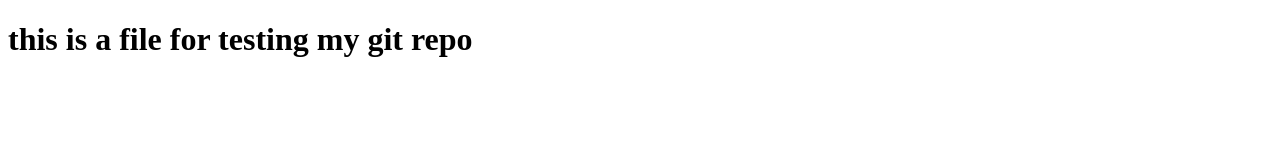
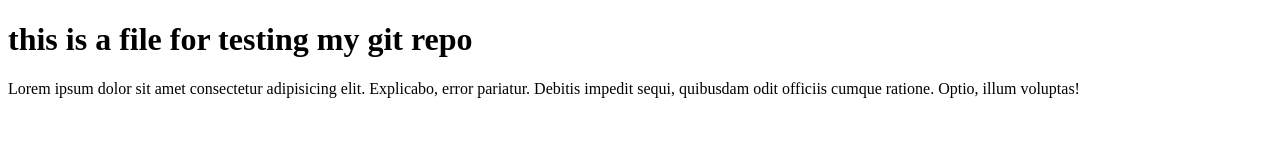
Before and after one commit to prattoy01/webdev01, a plain HTML site: page index.html in a window 1280 px wide. Drawn offline with Linux system fonts and the light colour scheme.

Commit message:
update 2.1

```diff
--- a/index.html
+++ b/index.html
@@ -7,5 +7,6 @@
 </head>
 <body>
     <h1>this is a file for testing my git repo</h1>
+    <p>Lorem ipsum dolor sit amet consectetur adipisicing elit. Explicabo, error pariatur. Debitis impedit sequi, quibusdam odit officiis cumque ratione. Optio, illum voluptas!</p>
 </body>
 </html>
```
